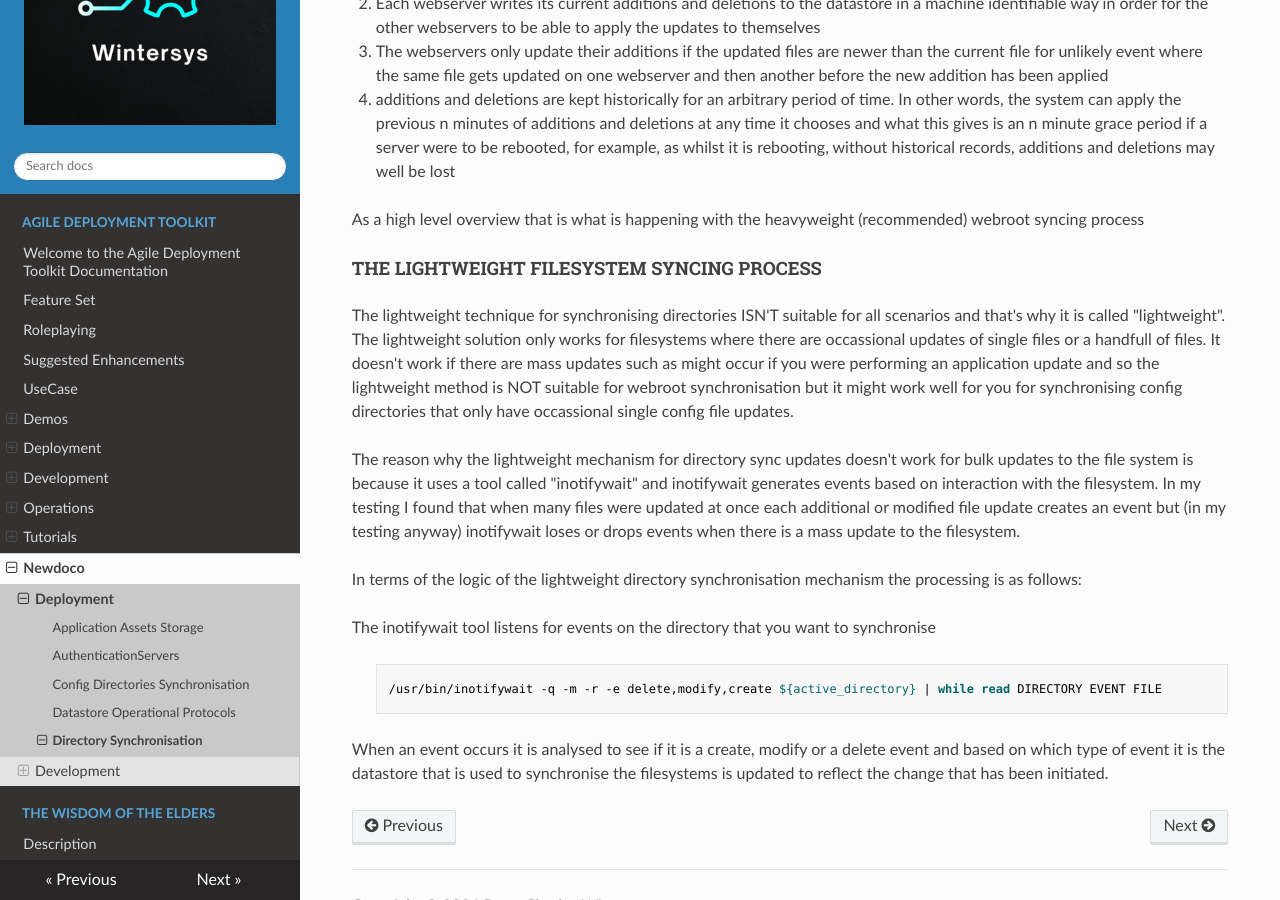
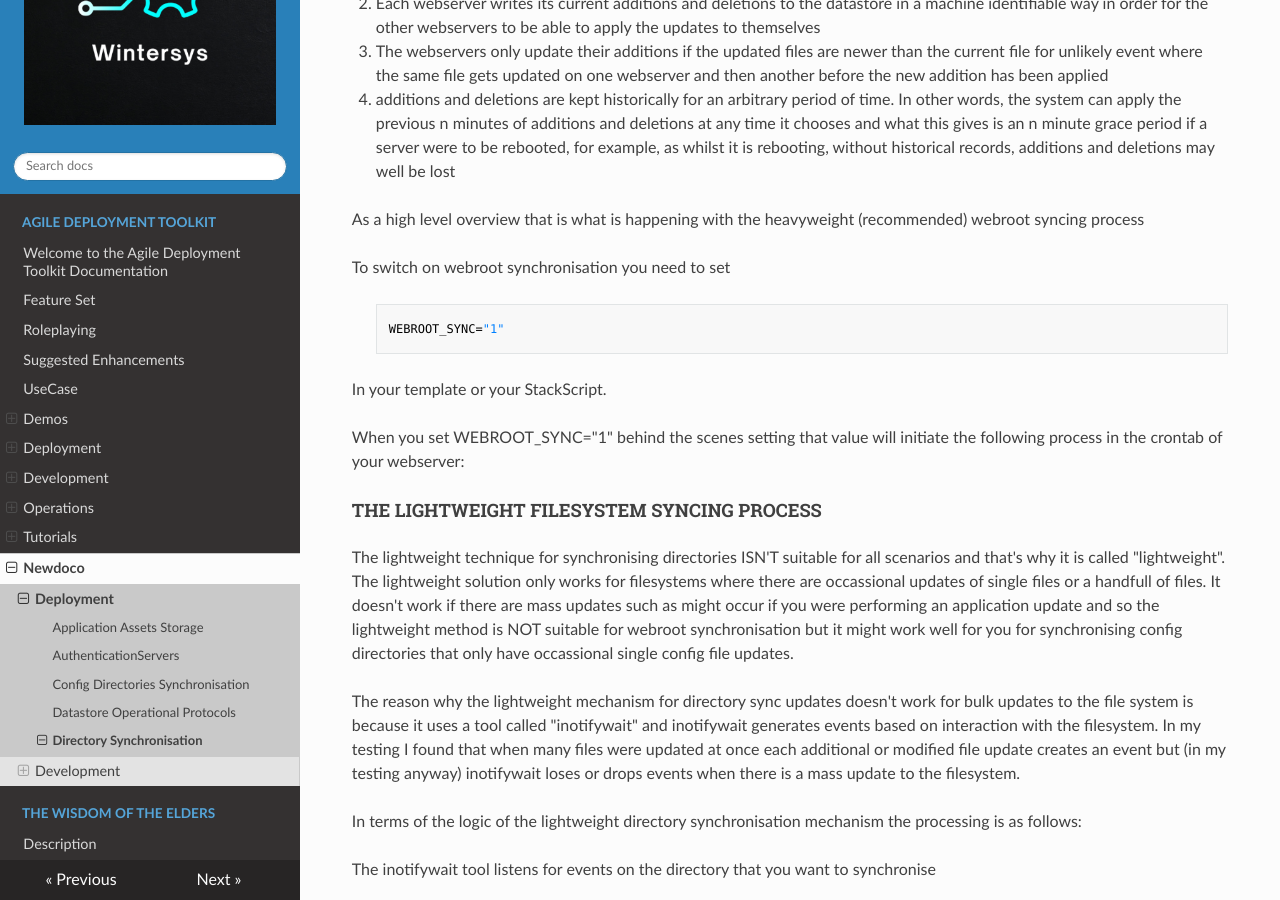
Before and after one commit to wintersys-dev/adt-documentation, an MkDocs documentation site: the page built from docs/Agile Deployment Toolkit/newdoco/Deployment/Directory Synchronisation.md, in a window 1280 px wide and 900 px high, scrolled down 587 px. Built offline with MkDocs 1.6.1, drawn with Linux system fonts in a browser that asks for light colours; nearby versions of some CDN libraries.

Commit message:
Update Directory Synchronisation.md

```diff
--- a/docs/Agile Deployment Toolkit/newdoco/Deployment/Directory Synchronisation.md
+++ b/docs/Agile Deployment Toolkit/newdoco/Deployment/Directory Synchronisation.md
@@ -15,6 +15,18 @@ So, the logic of the webroot synchronisation process from a high level is as fol
 
 As a high level overview that is what is happening with the heavyweight (recommended) webroot syncing process
 
+To switch on webroot synchronisation you need to set
+
+>     WEBROOT_SYNC="1"
+
+In your template or your StackScript.
+
+When you set WEBROOT_SYNC="1" behind the scenes setting that value will initiate the following process in the crontab of your webserver:
+
+
+
+
+
 #### THE LIGHTWEIGHT FILESYSTEM SYNCING PROCESS
 
 The lightweight technique for synchronising directories ISN'T suitable for all scenarios and that's why it is called "lightweight". The lightweight solution only works for filesystems where there are occassional updates of single files or a handfull of files. It doesn't work if there are mass updates such as might occur if you were performing an application update and so the lightweight method is NOT suitable for webroot synchronisation but it might work well for you for synchronising config directories that only have occassional single config file updates.
```
